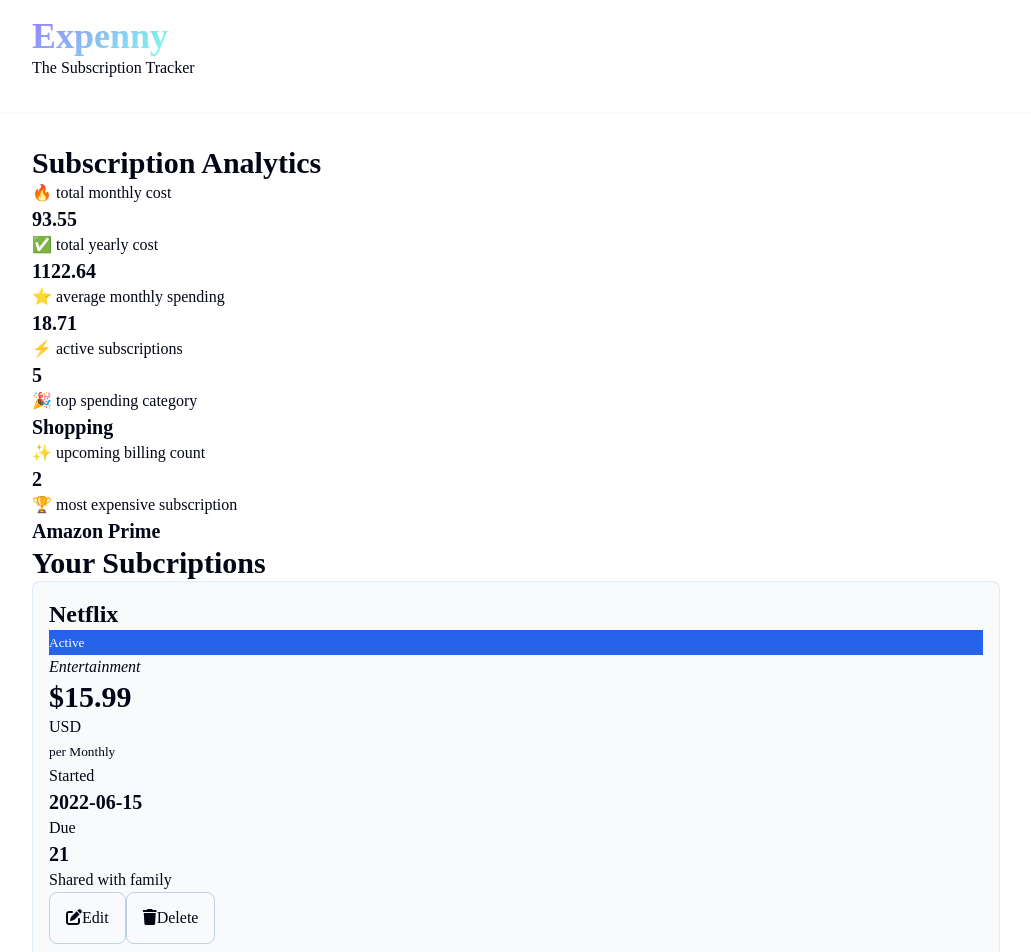
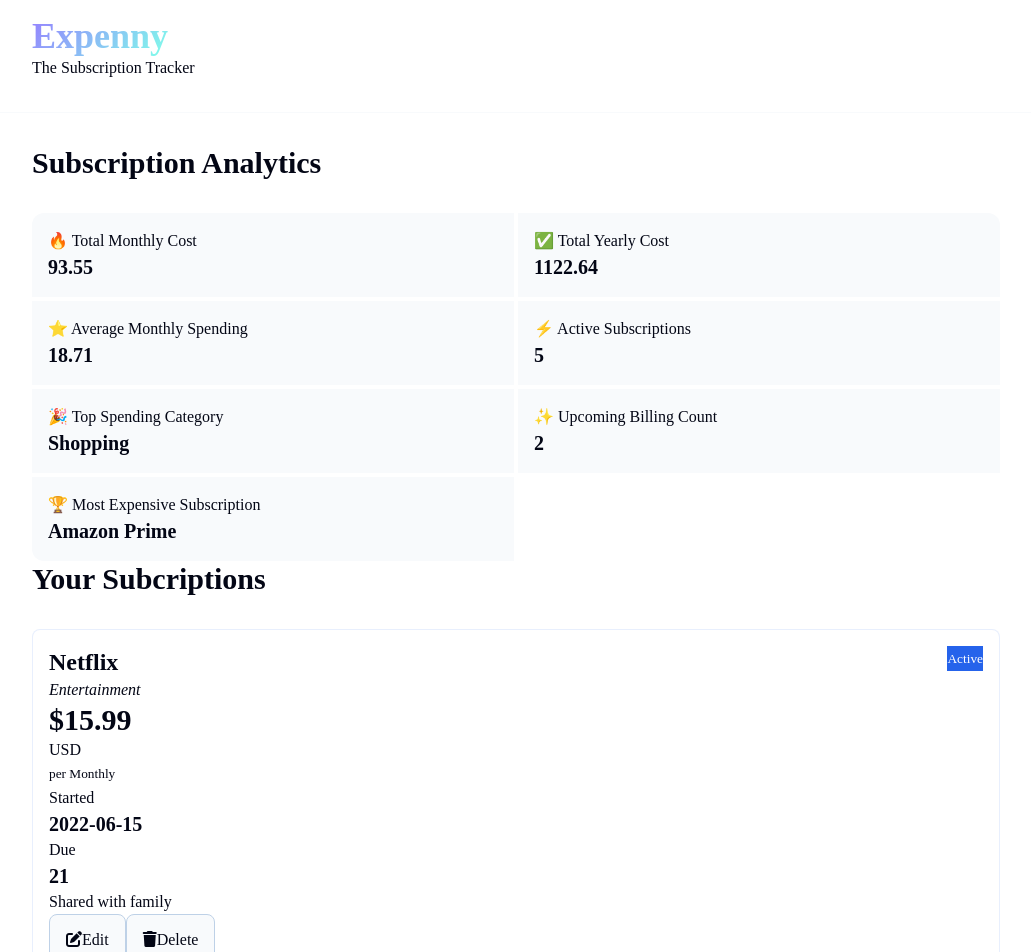
Before and after one commit to tomlhennessy/expenny, a Next.js app: page /dashboard in a window 1280 px wide. Shown: the top 952 px of the page, without its empty margins (124-1155 px from the left). Built offline with nearby package versions, Linux system fonts and the light colour scheme; a web font is replaced by a local one.

Commit message:
subscriptions styling

```diff
--- a/app/globals.css
+++ b/app/globals.css
@@ -146,8 +146,54 @@
 
 /* dashboard page */
 
+section {
+  display: flex;
+  flex-direction: column;
+  gap: 1rem;
+}
 
+section > h2 {
+  padding-bottom: 1rem;
+}
 
+.analytics-card {
+  display: grid;
+  grid-template-columns: repeat(2, minmax(0, 1fr));
+  gap: 0.25rem;
+  border-radius: var(--border-radius-large);
+  overflow: hidden;
+}
+
+.analytics-item {
+  background: var(--background-muted);
+  padding: 1rem;
+}
+
+.analytics-item p {
+  text-transform: capitalize;
+}
+
+.card-container {
+  display: grid;
+  grid-template-columns: repeat(1, minmax(0, 1fr));
+  gap: 1rem;
+}
+
+.subscription-card {
+  display: flex;
+  flex-direction: column;
+  background: white !important;
+  position: relative;
+  overflow: hidden;
+  transition-duration: 200ms;
+}
+
+.subscription-card > div:first-of-type {
+  display: flex;
+  align-items: flex-start;
+  justify-content: space-between;
+  gap: 1rem;
+}
 
 
 
--- a/components/SubscriptionForm.jsx
+++ b/components/SubscriptionForm.jsx
@@ -78,10 +78,17 @@
                     </select>
                 </label>
 
-                <label>
+                <label className='fat-column'>
                     <span>Notes</span>
                     <textarea name='notes' placeholder='e.g. shared with family, includes cloud storage' />
                 </label>
+
+                <div className='fat-column form-submit-btns'>
+                    <button>Cancel</button>
+                    <button type='submit'>
+                        Add Subscription
+                        </button>
+                </div>
 
             </form>
         </section>
--- a/components/SubscriptionsDisplay.jsx
+++ b/components/SubscriptionsDisplay.jsx
@@ -10,7 +10,7 @@
             const { name, category, cost, currency, billingFrequency, startDate, notes, status } = sub
 
             return (
-              <div key={subIndex} className='card subcription-card'>
+              <div key={subIndex} className='card subscription-card'>
                 <div>
                   <h3>{name}</h3>
                   <div className={'status ' + (status === 'Active' ? 'card-button-primary' : 'card-button-secondary')}>
```
